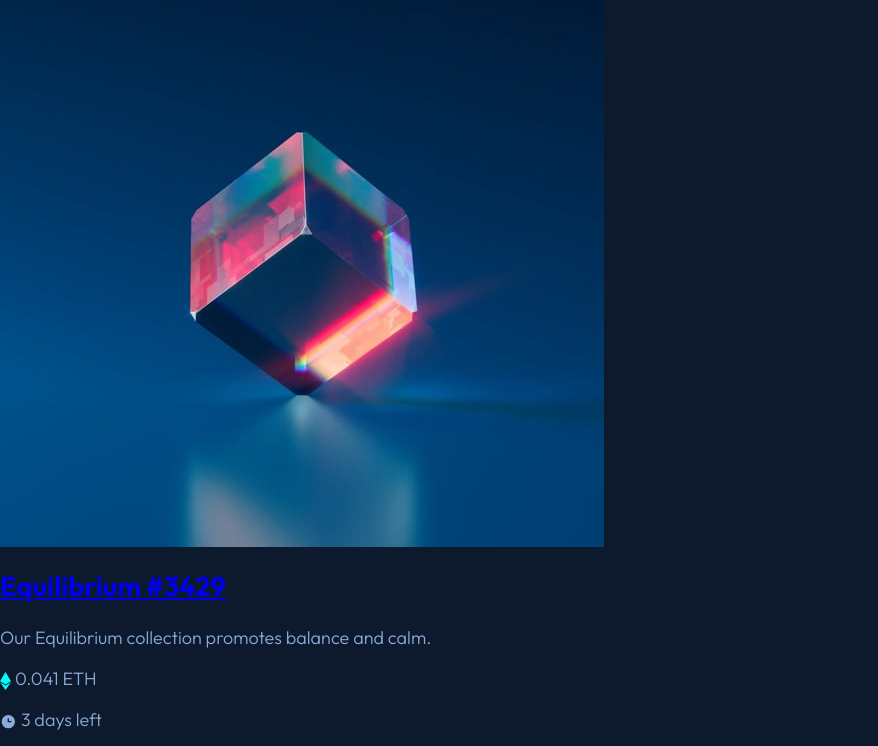
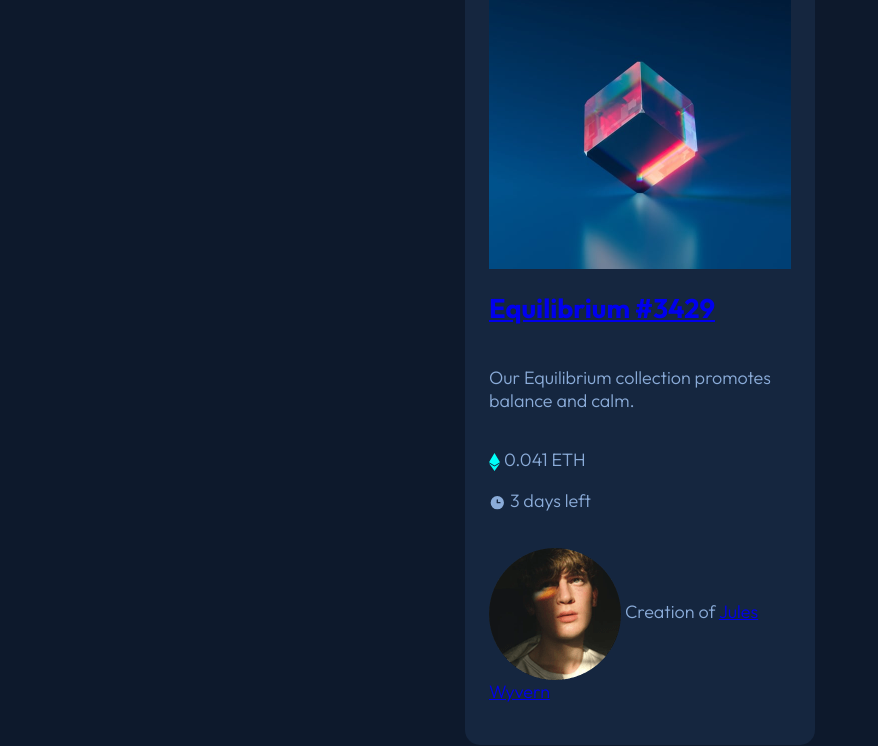
Before and after one commit to ferfalcon/nft-preview-card-component, a plain HTML site: page index.html in a window 1280 px wide. Shown: the part 57-803 px from the top of the page, without its empty margins (0-878 px from the left). Drawn offline with Linux system fonts and the light colour scheme.

Commit message:
Card styles

```diff
--- a/index.html
+++ b/index.html
@@ -12,7 +12,7 @@
 </head>
 <body class="top-wrapper">
 	<main>
-		<article>
+		<article class="nft-card">
 			<a href="#">
 				<img src="./images/image-equilibrium.jpg" alt="Equilibrium #3429" width="604" height="604">
 			</a>
--- a/styles/styles.less
+++ b/styles/styles.less
@@ -41,6 +41,21 @@ img {
 	color: var(--cl-soft-blue);
 }
 
+.nft-card {
+	display: grid;
+	width: 90%;
+	max-width: 20.438rem;
+	margin: auto;
+	padding: 1.5rem;
+	border-radius: .938rem;
+	background: var(--cl-card-background);
+	transition: max-width .3s ease-out;
+
+	@media (min-width: 60rem) {
+		max-width: 21.875rem;
+	}
+}
+
 .signature {
 	position: absolute;
 	height: 1px;
```
Also changed, not shown: styles/styles.css, 1 other file.
